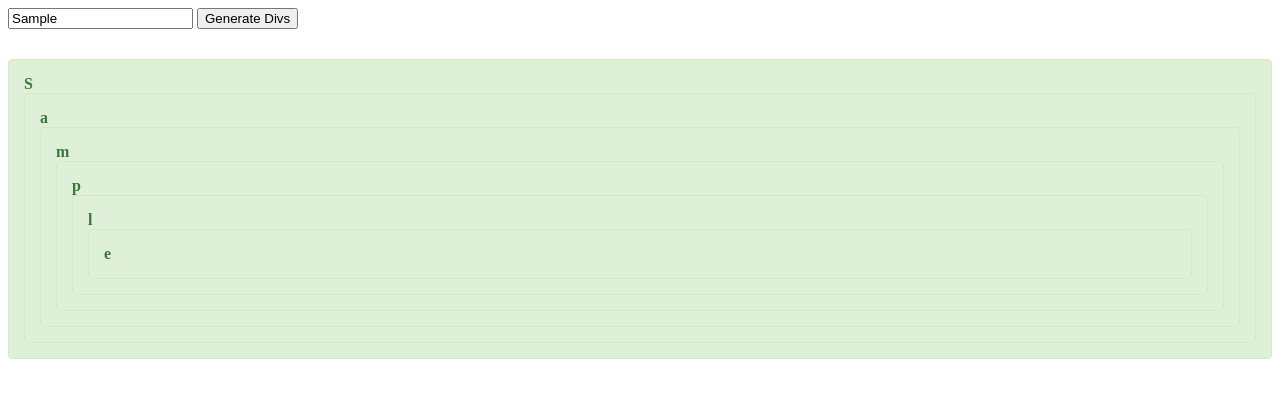
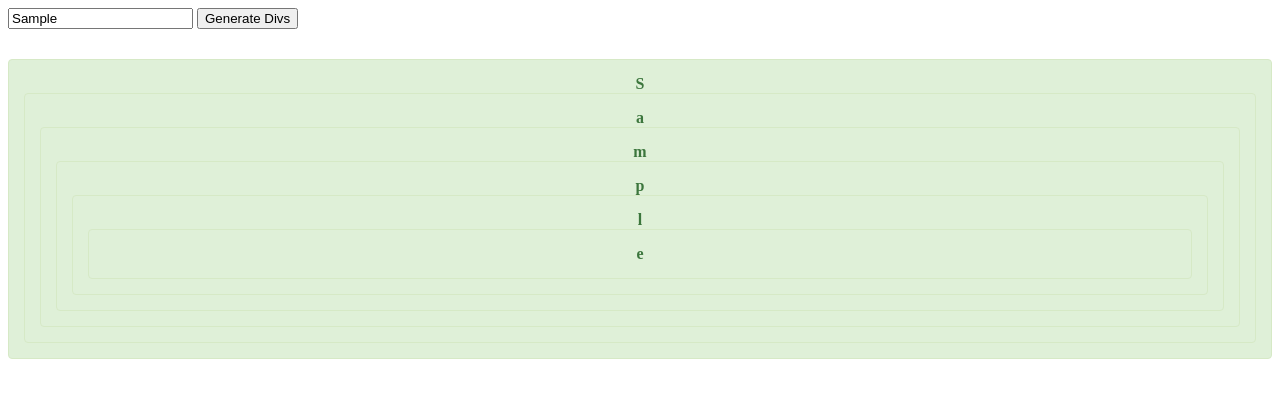
Before and after one commit to Stradler/recursiveDivs, a plain HTML site: page index.html in a window 1280 px wide. Both pictures are taken after typing "Sample" into the empty fields and a click on the button "Generate Divs". Drawn offline with Linux system fonts and the light colour scheme.

Commit message:
center letters

```diff
--- a/main.css
+++ b/main.css
@@ -9,3 +9,8 @@
 .form {
   margin-bottom: 30px;
 }
+
+.div--letter {
+  text-align: center;
+  display: block;
+}
--- a/main.js
+++ b/main.js
@@ -31,7 +31,7 @@ const generateDivs = (value) => {
 const createDiv = letter => {
   const div = document.createElement("div");
   div.className = "alert alert-success";
-  div.innerHTML = `<strong>${letter}</strong>`;
+  div.innerHTML = `<strong class="div--letter">${letter}</strong>`;
   return div;
 };
 
```
